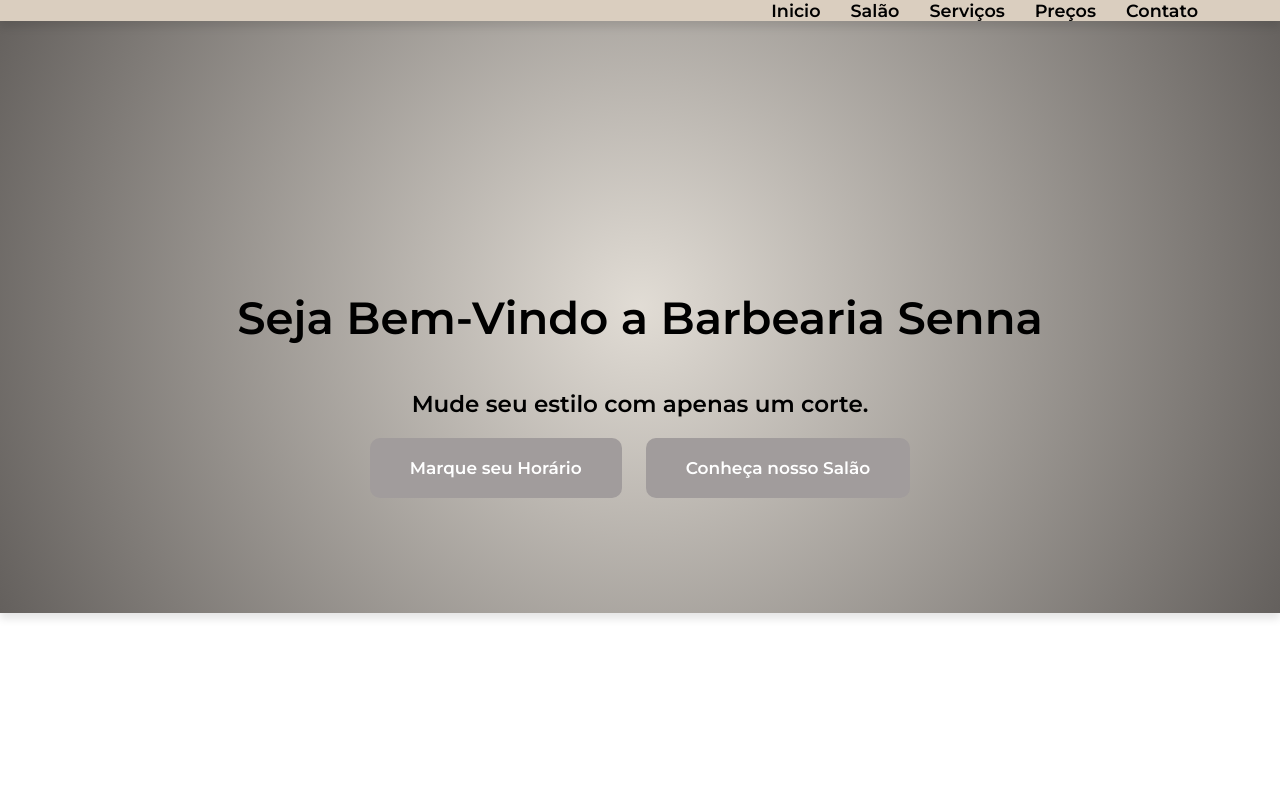
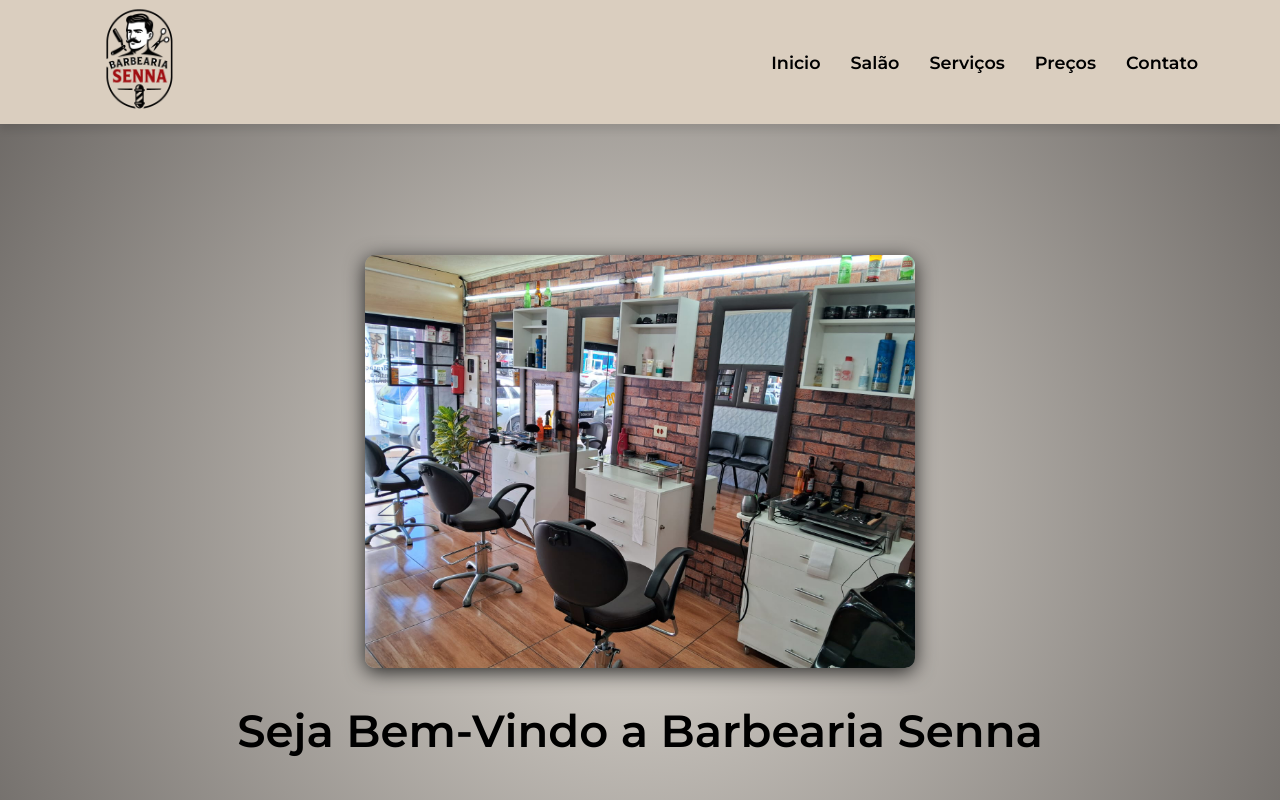
Before and after one commit to GbznOliver/Barbearia-Senna, a plain HTML site: page index.html in a window 1280 px wide. Shown: the top 800 px of the page. Drawn offline with Linux system fonts and the light colour scheme; files that its build step writes are made by us from their sources.

Commit message:
Update index.html

```diff
--- a/index.html
+++ b/index.html
@@ -3,13 +3,13 @@
 <head>
     <meta charset="UTF-8">
     <meta name="viewport" content="width=device-width, initial-scale=1.0">
-    <link rel="stylesheet" href="assets/css/styles.css">
+    <link rel="stylesheet" href="styles.css">
     <title>Barbearia Senna - Mude com apenas um corte.</title>
 </head>
 <body>
     <header>
         <a href="index.html">
-            <img src="assets/image/logo.png" alt="">
+            <img src="logo.png" alt="">
         </a>
         <nav class="navbar">
             <a href="#inicio">Inicio</a>
@@ -22,7 +22,7 @@
 
     <main>
         <section id="inicio">
-            <img src="assets/image/foto1.jpg" alt="">
+            <img src="foto1.jpg" alt="">
             <h1>Seja Bem-Vindo a Barbearia Senna</h1>
             <p>Mude seu estilo com apenas um corte.</p>
             <div class="botoes">
```
